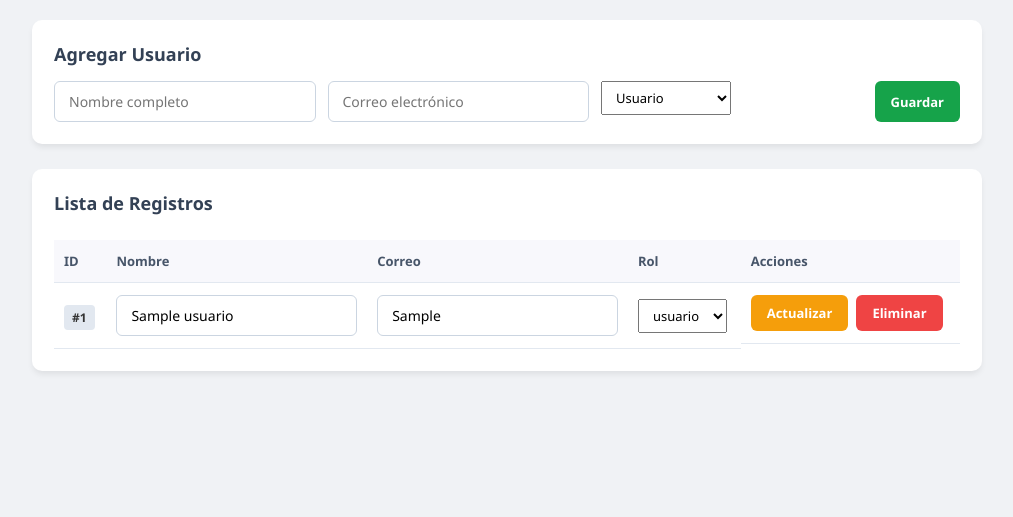
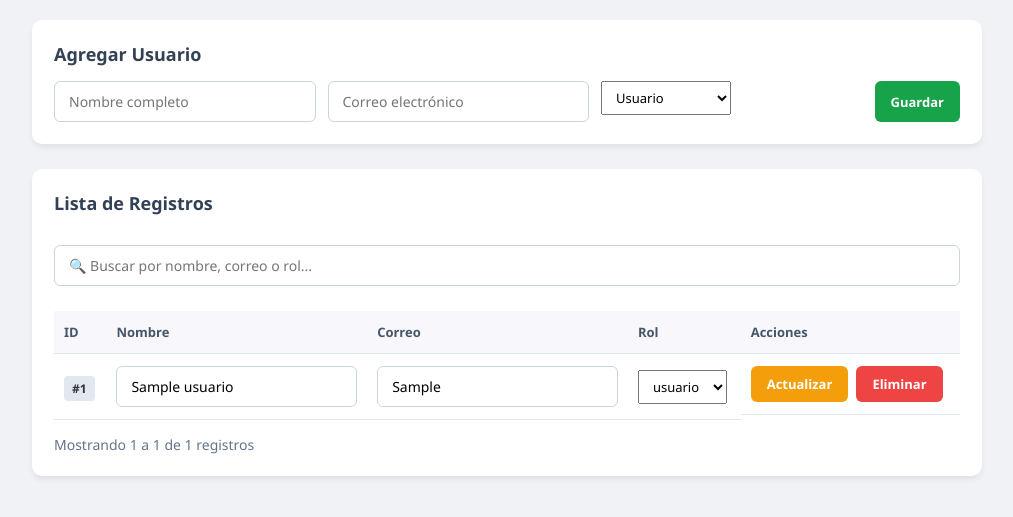
Before and after one commit to jerodelineleneus568-jpg/registro-usuario, a Flask app: page / in a window 1280 px wide. Shown: the part 68-585 px from the top of the page, without its empty margins (133-1146 px from the left). Run offline with Flask 3, Linux system fonts and the light colour scheme; the visitor is signed in with stand-in values (Sample User, id 1); tables that the repository leaves empty or names only in its code hold one stand-in row (values such as "Sample post"); some libraries are stand-ins or nearby versions.

Commit message:
Nueva funcion busqueta instantanea y paginacion

```diff
--- a/templates/index.html
+++ b/templates/index.html
@@ -5,6 +5,53 @@
     <meta name="viewport" content="width=device-width, initial-scale=1.0">
     <title>Gestión de Usuarios - CRUD</title>
     <link rel="stylesheet" href="{{ url_for('static', filename='css/styles.css') }}">
+    <style>
+        .toolbar-table {
+            display: flex;
+            justify-content: space-between;
+            align-items: center;
+            margin-bottom: 15px;
+            gap: 15px;
+            flex-wrap: wrap;
+        }
+        .search-box {
+            padding: 8px 14px;
+            border: 1px solid #cbd5e1;
+            border-radius: 6px;
+            width: 280px;
+            outline: none;
+            font-size: 14px;
+        }
+        .pagination-container {
+            display: flex;
+            justify-content: space-between;
+            align-items: center;
+            margin-top: 15px;
+            font-size: 14px;
+            color: #64748b;
+        }
+        .pagination-buttons {
+            display: flex;
+            gap: 6px;
+        }
+        .btn-page {
+            padding: 5px 12px;
+            border: 1px solid #cbd5e1;
+            background: #ffffff;
+            border-radius: 4px;
+            cursor: pointer;
+            font-weight: 500;
+        }
+        .btn-page.active {
+            background: #2563eb;
+            color: #ffffff;
+            border-color: #2563eb;
+        }
+        .btn-page:disabled {
+            opacity: 0.5;
+            cursor: not-allowed;
+        }
+    </style>
 </head>
 <body>
 <div class="container">
@@ -51,9 +98,13 @@
     {% endif %}
 
     <section class="card">
-        <h2>Lista de Registros</h2>
+        <div class="toolbar-table">
+            <h2>Lista de Registros</h2>
+            <input type="text" id="buscador" class="search-box" placeholder="🔍 Buscar por nombre, correo o rol...">
+        </div>
+
         <div class="table-responsive">
-            <table>
+            <table id="tabla-usuarios">
                 <thead>
                     <tr>
                         <th>ID</th>
@@ -65,9 +116,9 @@
                         {% endif %}
                     </tr>
                 </thead>
-                <tbody>
+                <tbody id="tbody-usuarios">
                     {% for u in usuarios %}
-                    <tr>
+                    <tr class="fila-dato">
                         {% if session.get('usuario_rol') == 'admin' %}
                             <form id="form-editar-{{ u.id }}" action="{{ url_for('editar_view', id_usuario=u.id) }}" method="POST">
                                 <input type="hidden" name="csrf_token" value="{{ csrf_token() }}"/>
@@ -122,7 +173,102 @@
                 </tbody>
             </table>
         </div>
+
+        <!-- Controles de Paginación -->
+        <div class="pagination-container" id="contenedor-paginacion">
+            <span id="info-paginacion">Mostrando registros</span>
+            <div class="pagination-buttons" id="botones-paginacion"></div>
+        </div>
     </section>
 </div>
+
+<!-- LÓGICA DE BÚSQUEDA Y PAGINACIÓN -->
+<script>
+document.addEventListener('DOMContentLoaded', () => {
+    const filas = Array.from(document.querySelectorAll('.fila-dato'));
+    const buscador = document.getElementById('buscador');
+    const infoPaginacion = document.getElementById('info-paginacion');
+    const contenedorBotones = document.getElementById('botones-paginacion');
+
+    const filasPorPagina = 5; // Cambia este número para ajustar registros por página
+    let paginaActual = 1;
+    let filasFiltradas = [...filas];
+
+    function renderizar() {
+        // Ocultar todas las filas
+        filas.forEach(f => f.style.display = 'none');
+
+        const total = filasFiltradas.length;
+        const totalPaginas = Math.ceil(total / filasPorPagina) || 1;
+
+        if (paginaActual > totalPaginas) paginaActual = 1;
+
+        const inicio = (paginaActual - 1) * filasPorPagina;
+        const fin = inicio + filasPorPagina;
+
+        // Mostrar solo las de la página actual
+        filasFiltradas.slice(inicio, fin).forEach(f => f.style.display = '');
+
+        // Actualizar texto informativo
+        if (total === 0) {
+            infoPaginacion.textContent = 'No se encontraron resultados';
+        } else {
+            const desde = inicio + 1;
+            const hasta = Math.min(fin, total);
+            infoPaginacion.textContent = `Mostrando ${desde} a ${hasta} de ${total} registros`;
+        }
+
+        // Renderizar botones de paginación
+        contenedorBotones.innerHTML = '';
+
+        if (totalPaginas > 1) {
+            // Botón Anterior
+            const btnPrev = document.createElement('button');
+            btnPrev.textContent = '«';
+            btnPrev.className = 'btn-page';
+            btnPrev.disabled = paginaActual === 1;
+            btnPrev.onclick = () => { paginaActual--; renderizar(); };
+            contenedorBotones.appendChild(btnPrev);
+
+            // Botones numéricos
+            for (let i = 1; i <= totalPaginas; i++) {
+                const btn = document.createElement('button');
+                btn.textContent = i;
+                btn.className = `btn-page ${i === paginaActual ? 'active' : ''}`;
+                btn.onclick = () => { paginaActual = i; renderizar(); };
+                contenedorBotones.appendChild(btn);
+            }
+
+            // Botón Siguiente
+            const btnNext = document.createElement('button');
+            btnNext.textContent = '»';
+            btnNext.className = 'btn-page';
+            btnNext.disabled = paginaActual === totalPaginas;
+            btnNext.onclick = () => { paginaActual++; renderizar(); };
+            contenedorBotones.appendChild(btnNext);
+        }
+    }
+
+    // Evento de búsqueda en tiempo real (ignora mayúsculas/minúsculas)
+    buscador.addEventListener('input', (e) => {
+        const termino = e.target.value.toLowerCase().trim();
+
+        filasFiltradas = filas.filter(fila => {
+            // Extrae tanto el texto como los valores de los inputs/selects de la fila
+            const textoFila = Array.from(fila.querySelectorAll('td, input, select'))
+                .map(el => el.value !== undefined ? el.value : el.textContent)
+                .join(' ')
+                .toLowerCase();
+            return textoFila.includes(termino);
+        });
+
+        paginaActual = 1;
+        renderizar();
+    });
+
+    // Carga inicial
+    renderizar();
+});
+</script>
 </body>
 </html>
```
